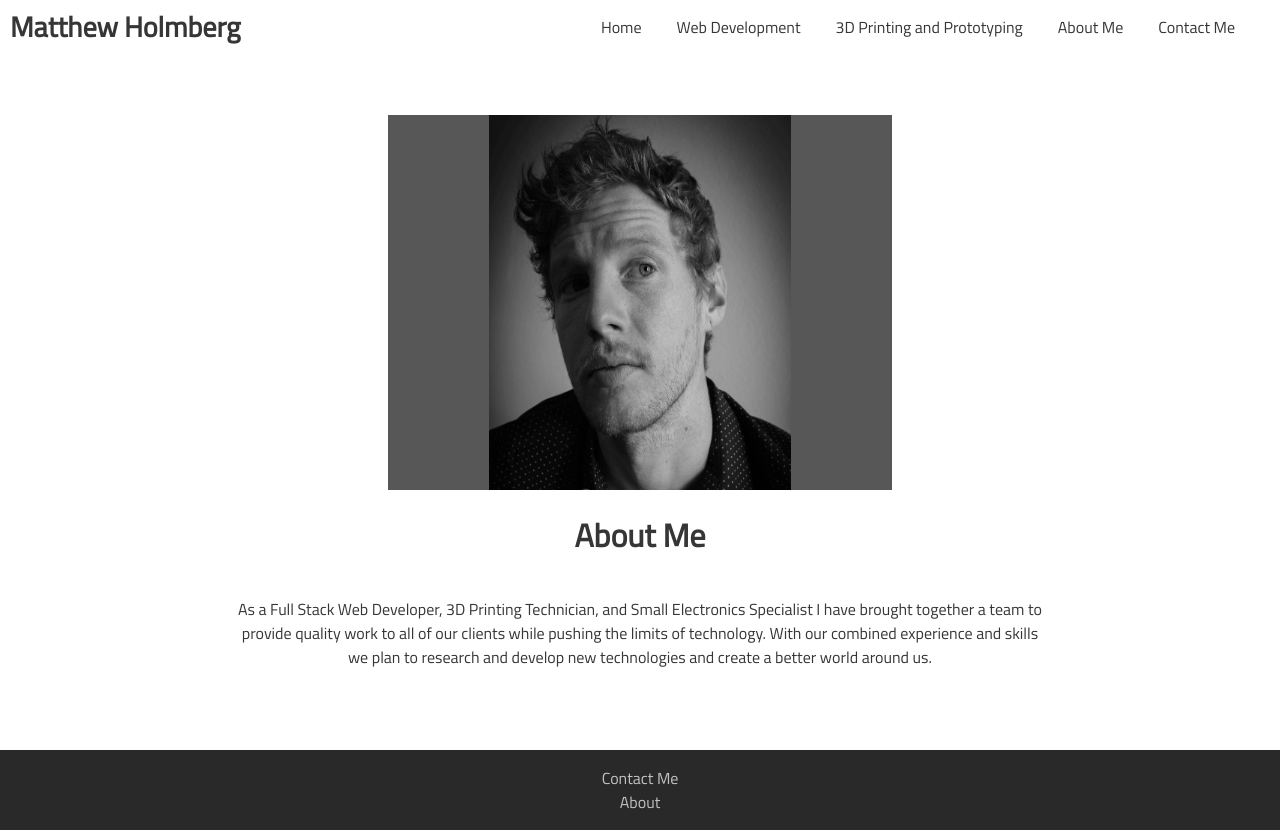
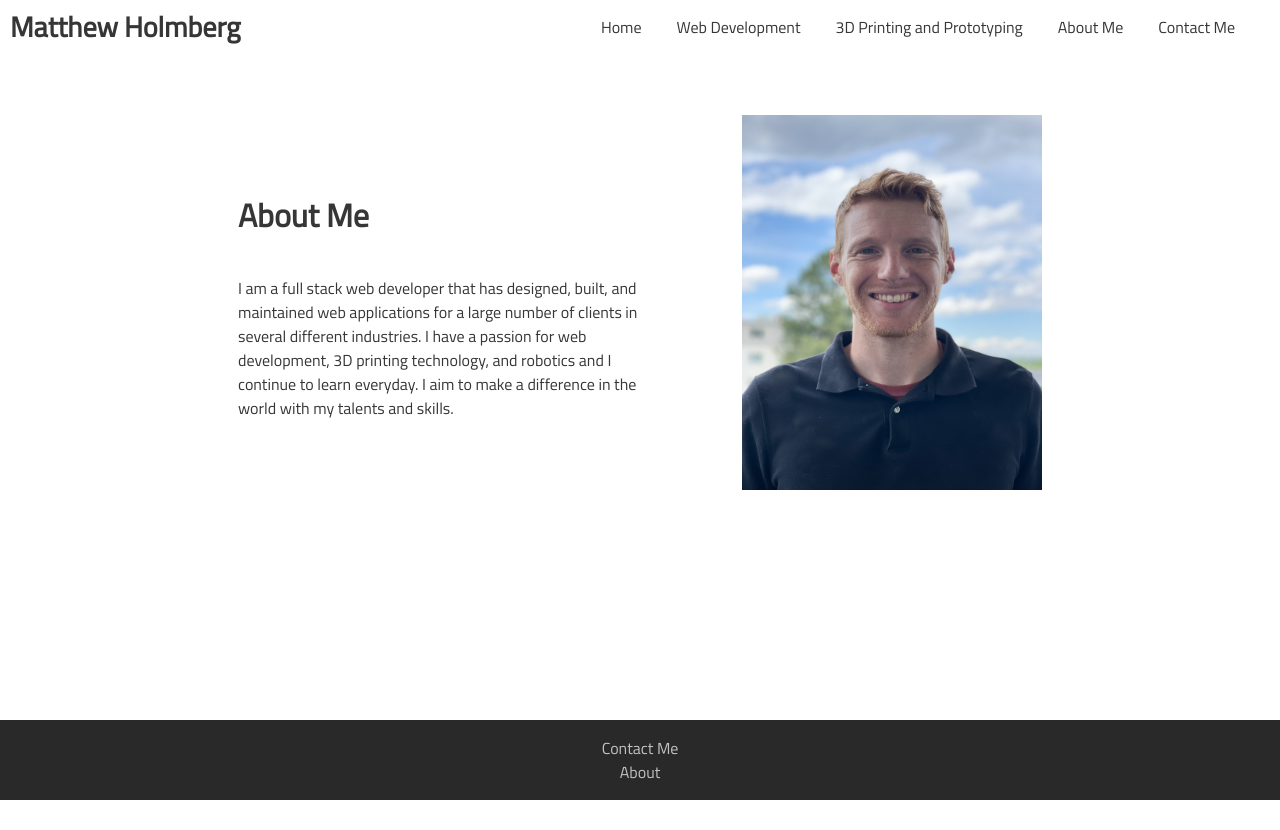
Before and after one commit to mholmberg13/matthewholmberg2, a React (Create React App) app: page /about-me in a window 1280 px wide. After the commit the page ends 800 px from the top, so only its background shows below. Built offline with nearby package versions, Linux system fonts and the light colour scheme.

Commit message:
Changed about me image and css. Updated conent for 3D printing page.

```diff
--- a/package.json
+++ b/package.json
@@ -1,6 +1,7 @@
 {
   "name": "matt-holmberg",
   "version": "0.1.0",
+  "homepage": "http://matthewholmberg.com",
   "private": true,
   "dependencies": {
     "@testing-library/jest-dom": "^5.11.4",
--- a/src/App.css
+++ b/src/App.css
@@ -544,7 +544,8 @@ body {
 
 .about-me {
   display: flex;
-  flex-direction: column;
+  flex-direction: row;
+  flex-flow: row-reverse;
   flex-wrap: wrap;
   justify-content: center;
   align-items: center;
@@ -552,7 +553,7 @@ body {
 }
 
 .portrait-container {
-  width: 90%;
+  width: 300px;
   height: 375px;
   background-color: #575757;
   display: flex;
@@ -561,7 +562,7 @@ body {
 }
 
 .portrait-container-inner {
-  width: 90%;
+  width: 100%;
   height: 100%;
 }
 
@@ -571,7 +572,7 @@ body {
 }
 
 .header-bio-container {
-  width: 80%;
+  width: 70%;
   text-align: center;
   display: flex;
   flex-direction: column;
@@ -588,9 +589,23 @@ body {
 }
 
 @media only screen and (min-width: 768px) {
+
+  .about-me {
+    margin-top: 30px;
+  }
+
   .portrait-container-inner {
-    width: 60%;
+    width: 100%;
     height: 100%;
+  }
+
+  .header-bio-container {
+    width: 40%;
+    text-align: left;
+  }
+
+  .header-bio-container p {
+    align-self: flex-start;
   }
 }
 
@@ -600,12 +615,8 @@ body {
     margin-top: 60px;
   }
 
-  .portrait-container {
-    width: 40%;
-  }
-
   .portrait-container-inner {
-    width: 60%;
+    width: 100%;
     height: 100%;
   }
 }
--- a/src/components/AboutMe.js
+++ b/src/components/AboutMe.js
@@ -1,5 +1,5 @@
 import React from 'react';
-import AboutImg from '../img/selfportait-0037.jpg'
+import AboutImg from '../img/about-me2.jpg'
 
 
 class AboutMe extends React.Component {
@@ -13,7 +13,7 @@ class AboutMe extends React.Component {
                 </div>
                 <div className='header-bio-container'>
                     <h1 className='about-heading'>About Me</h1>
-                    <p>As a Full Stack Web Developer, 3D Printing Technician, and Small Electronics Specialist I have brought together a team to provide quality work to all of our clients while pushing the limits of technology. With our combined experience and skills we plan to research and develop new technologies and create a better world around us. </p>
+                    <p>I am a full stack web developer that has designed, built, and maintained web applications for a large number of clients in several different industries. I have a passion for web development, 3D printing technology, and robotics and I continue to learn everyday. I aim to make a difference in the world with my talents and skills. </p>
                 </div>
             </div>
         )
--- a/src/components/ContactMe.js
+++ b/src/components/ContactMe.js
@@ -9,7 +9,7 @@ class ContactMe extends React.Component {
                 <div className='contact-me'>
                     <hr/>
                     <h1>Contact Me</h1>
-                    <p>Send me a message or request for a project and I will get back to you as soon as possible.</p>
+                    <p>Send me a message or request for a print or prototype and I will get back to you as soon as possible.</p>
                     <ContactForm/>
                 </div>
             </div>
--- a/src/components/ThreeDProto.js
+++ b/src/components/ThreeDProto.js
@@ -7,12 +7,12 @@ class ThreeDProto extends React.Component {
             <div className='print-proto'>
                 <h1 className='print-proto-heading'>3D Printing and Prototyping</h1>
                 <div className='print-proto-main'>
-                    <h3> - Coming September 2021 - </h3>
+                    <h3> - Coming July 2022 - </h3>
                     <div className='print-banner-container'>
                         <img src={PrintBanner} alt="3D Printer icon."/>
                     </div>
                     <div className='print-proto-bio'>
-                        <p>Starting September 1st 2021 we will be taking orders and requests for 3D printing on demand, 3D modeling, and prototyping through our custom designed and built ordering service. Production for these services will start on October 1st of 2021.</p>
+                        <p>Starting July 2022 we will be taking orders and requests for 3D printing on demand, 3D modeling, and prototyping through our custom designed and built ordering service. </p>
                     </div>
                 </div>
             </div>
```
Also changed, not shown: src/img/about-me2.jpg (added).
